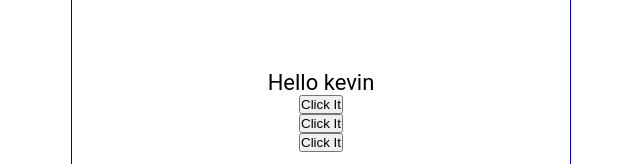
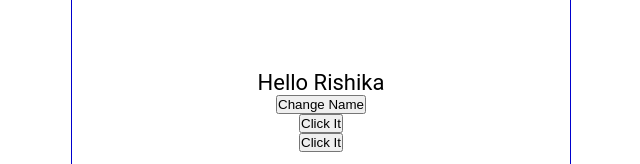
Before and after one commit to rishikadsiq/React_tutorial, a React (Create React App) app: page / in a window 1280 px wide. Shown: the part 303-467 px from the top of the page, without its empty margins (319-959 px from the left). Built offline with nearby package versions, Linux system fonts and the light colour scheme.

Commit message:
Modified content.js file integrating with hooks

```diff
--- a/src/Content.js
+++ b/src/Content.js
@@ -1,28 +1,30 @@
-import React from 'react'
+import { useState } from "react";
 
 const Content = () => {
+  const [name, setName] = useState('Rishika')
+  const [count, setCount] = useState(0);
   const handleNameChange = () => {
     const names = ['Bob', 'kevin', 'Dave'];
     const int = Math.floor(Math.random() * 3);
-    return names[int];
+    setName(names[int]);
   }
 
   const handleClick = () => {
-    console.log('You clicked it');
+    setCount(count+1)
+    setCount(count+1)
+    console.log(count);
   }
   const handleClick2 = (name) => {
-    console.log(`${name} was clicked`);
-  }
-  const handleClick3 = (e) => {
-    console.log(e.target.innerText);
+    console.log(count);
   }
 
   return (
     <main>
-      <p onDoubleClick={handleClick}> Hello {handleNameChange()}</p>
+      <p onDoubleClick={handleClick}> Hello {name}</p>
+
+      <button onClick={handleNameChange}>Change Name</button>
       <button onClick={handleClick}>Click It</button>
-      <button onClick={() => handleClick2('Rishika')}>Click It</button>
-      <button onClick={(e) => handleClick3(e)}>Click It</button>
+      <button onClick={handleClick2}>Click It</button>
     </main>
   )
 }
```
